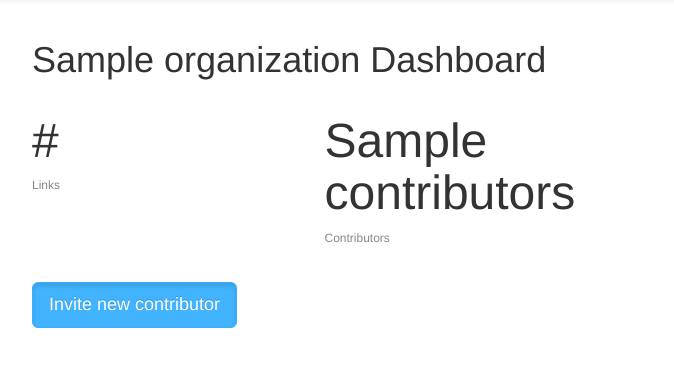
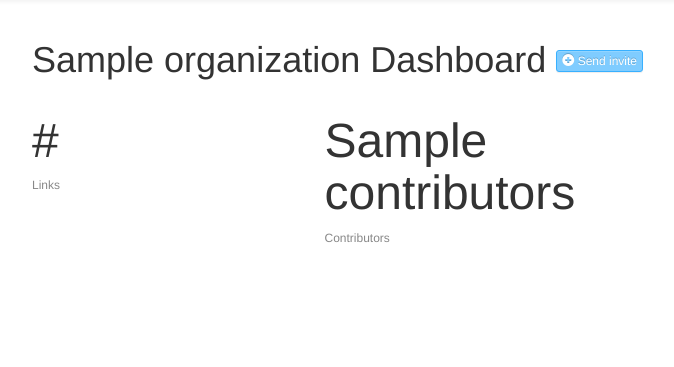
Before and after one commit to anniejocain/signalback, a Django app: template roundup_web/roundup/templates/dashboard/dashboard.html in a window 1280 px wide. Shown: the part 52-419 px from the top of the page, without its empty margins (38-712 px from the left). Run offline with Django 3.2, Linux system fonts and the light colour scheme; the template is opened without the code that fills it: most values are stand-ins (such as "Sample title", 1, 10 or a date in 2020); parts of the project's set-up code (start-up, migrations or seed data) failed here and were passed over; some libraries are stand-ins or nearby versions.

Commit message:
send invite button on dashboard

```diff
--- a/roundup_web/roundup/templates/dashboard/dashboard.html
+++ b/roundup_web/roundup/templates/dashboard/dashboard.html
@@ -7,7 +7,7 @@
 {% block content %}
 
     <div class="container">
-        <h1>{{organization}} Dashboard</h1>
+        <h1>{{organization}} Dashboard <small class="dashboard-invite-new"><a href="{% url 'dashboard_generate_key' %}" role="button" class="btn btn-primary btn-xs"><span class="glyphicon glyphicon-plus-sign" aria-hidden="true"></span> Send invite</a></small></h1>
         <div class="row dashboard-row">
             <div class="col-sm-3">
                 <p class="count-number">{{ links }}</p>
@@ -18,11 +18,6 @@
                 <p class="count-label">Contributors</p>
             </div>
         </div>
-        <div class="row dashboard-row">
-            <div class="col-sm-4">
-                <a href="{% url 'dashboard_generate_key' %}" class="btn btn-primary btn-lg active" role="button">Invite new contributor</a>
-            </div>
-        </div>
     </div><!-- /.container -->
 
 
--- a/roundup_web/static/css/style.css
+++ b/roundup_web/static/css/style.css
@@ -28,6 +28,11 @@
     margin-top:35px;
 }
 
+.dashboard-invite-new {
+    position:relative;
+    top:-5px;
+}
+
 .count-label {
     font-family: $sans-font;
     font-size:12px;
```
Also changed, not shown: roundup_web/static/fonts/glyphicons-halflings-regular.ttf (added), roundup_web/static/fonts/glyphicons-halflings-regular.woff (added), 2 other files.
